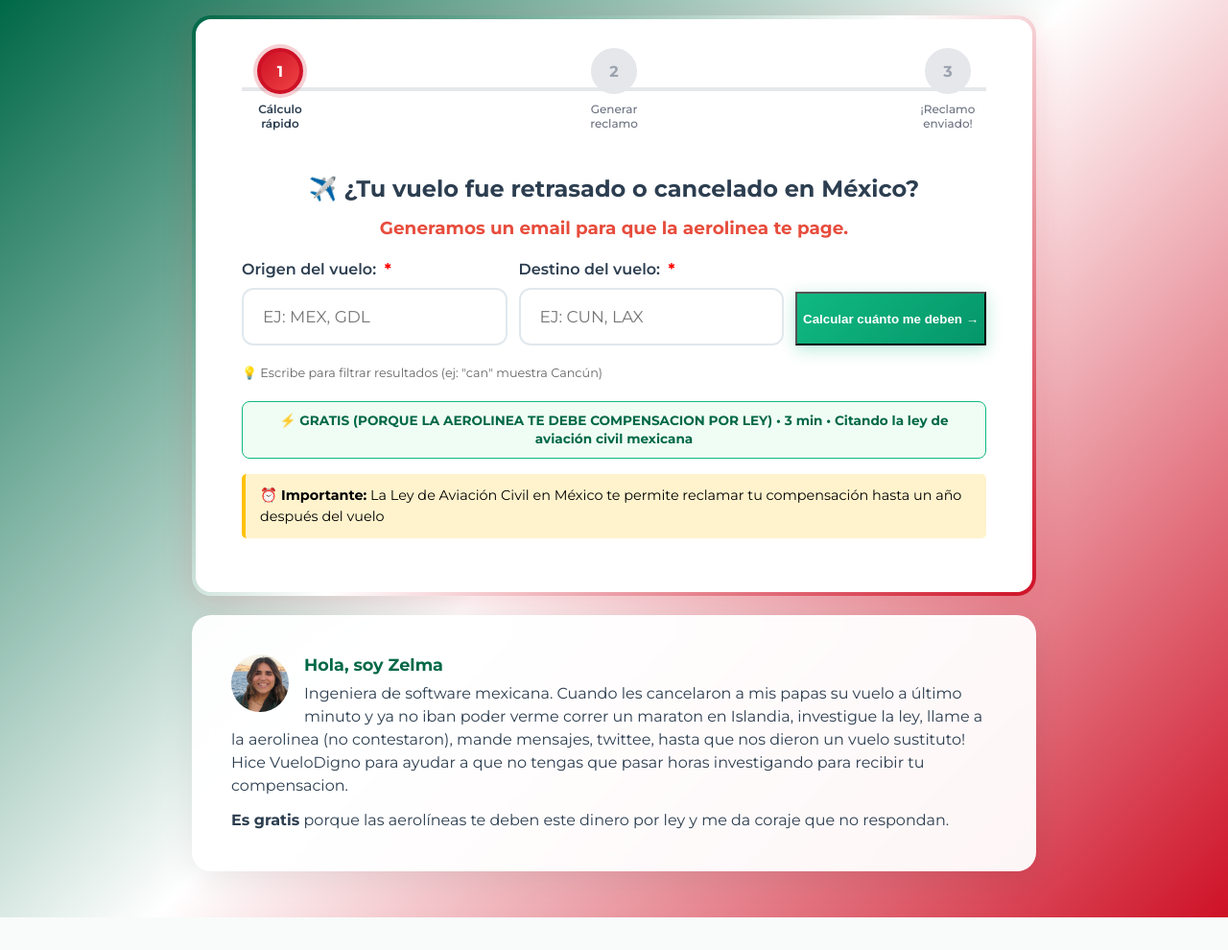
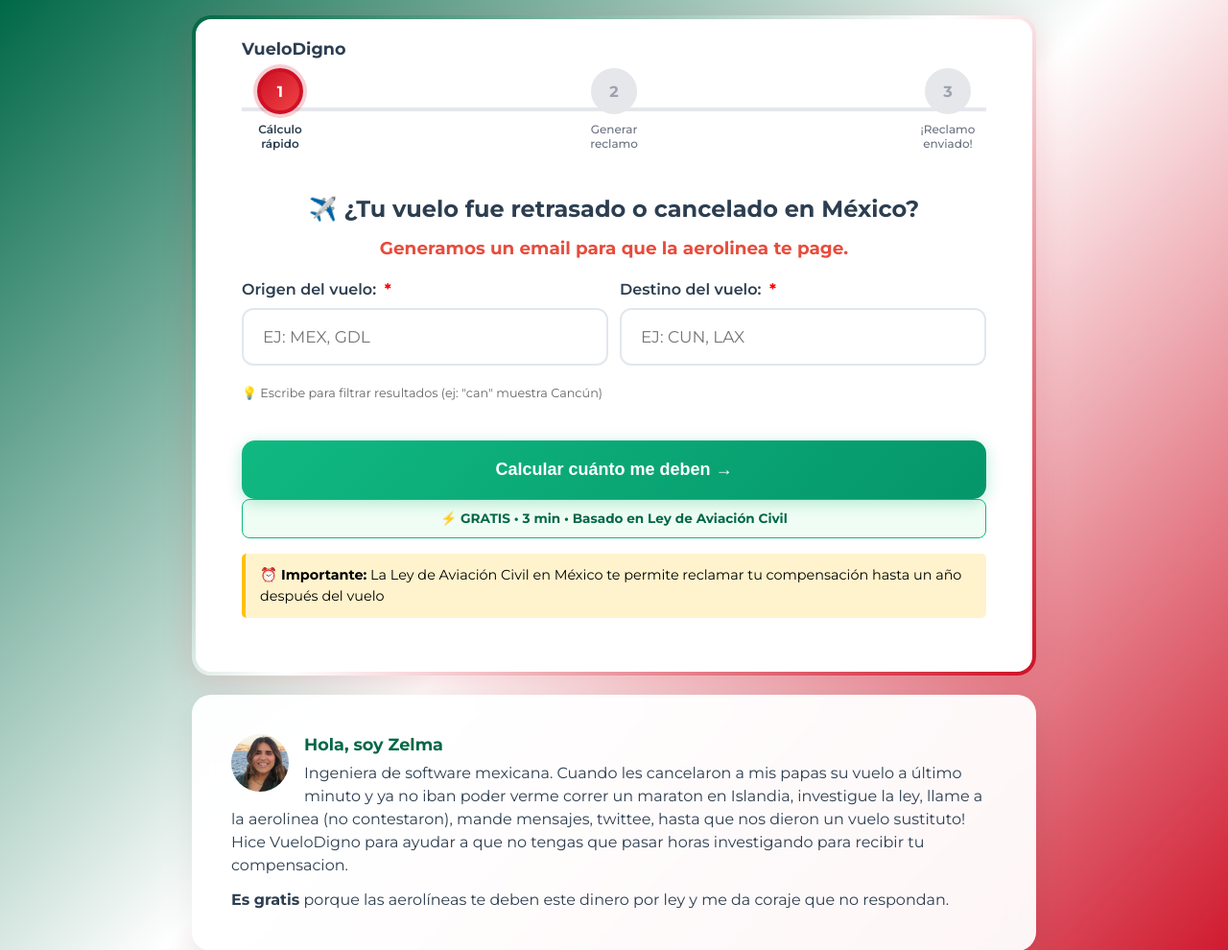
Before and after one commit to zelmag/rentas-claras, a Flask app: page / in a window 1280 px wide. Shown: the top 990 px of the page at 96% size. Before the commit the page ends 956 px from the top, so only its background shows below. Run offline with Flask 3, Linux system fonts and the light colour scheme.

Commit message:
Simplify banner, add VueloDigno branding, restructure page 1 CTA, show compensation on all pages, and increase email border to 12px

```diff
--- a/templates/index.html
+++ b/templates/index.html
@@ -631,7 +631,8 @@
     <div class="container">
         <div class="progress-bar-section">
             <div
-                style="display: flex; justify-content: flex-end; align-items: center; margin-top: 16px; margin-bottom: 10px;">
+                style="display: flex; justify-content: space-between; align-items: center; margin-top: 16px; margin-bottom: 10px;">
+                <span style="font-weight: 700; font-size: 1.1em; color: #2c3e50;">VueloDigno</span>
                 <span style="font-size: 1.5em;" id="compensation-display"></span>
             </div>
             <div class="progress-container">
@@ -678,8 +679,8 @@
         <form action="/preview" method="POST" id="multi-page-form">
 
             <div class="page active" data-page="1">
-                <!-- Origin, Destination, and Button (Side by Side) -->
-                <div style="display: grid; grid-template-columns: 1fr 1fr auto; gap: 12px; margin-bottom: 20px; align-items: end;">
+                <!-- Origin and Destination (Side by Side) -->
+                <div style="display: grid; grid-template-columns: 1fr 1fr; gap: 12px; margin-bottom: 20px;">
                     <div class="form-group" style="margin-bottom: 0;">
                         <label>Origen del vuelo:</label>
                         <input type="text" name="origin" id="origin" list="origin-list" placeholder="Ej: MEX, GDL"
@@ -782,20 +783,20 @@
                         <span class="input-checkmark">✓</span>
                         <div class="error-message" id="destination_error">Código inválido</div>
                     </div>
-
-                    <div style="margin-bottom: 0;">
-                        <button type="button" class="btn-primary" id="next-1" onclick="nextPage()" style="height: 56px;">Calcular cuánto me deben →</button>
-                    </div>
                 </div>
                 <small style="color: #666; font-size: 0.8em; display: block; margin: 0 0 20px 0;">
                     💡 Escribe para filtrar resultados (ej: "can" muestra Cancún)
                 </small>
+
+                <div class="btn-group">
+                    <button type="button" class="btn-primary" id="next-1" onclick="nextPage()">Calcular cuánto me deben →</button>
+                </div>
 
                 <!-- Trust Badge -->
                 <div id="trust-badge-section"
                     style="background: #f0fdf4; padding: 10px 14px; border-radius: 8px; margin-bottom: 16px; text-align: center; border: 1px solid #10b981;">
                     <p style="margin: 0; font-weight: 700; color: #006847; font-size: 0.85em; line-height: 1.4;">
-                        ⚡ GRATIS (PORQUE LA AEROLINEA TE DEBE COMPENSACION POR LEY) • 3 min • Citando la ley de aviación civil mexicana
+                        ⚡ GRATIS • 3 min • Basado en Ley de Aviación Civil
                     </p>
                 </div>
 
@@ -1292,14 +1293,10 @@
                 progressLineFill.style.width = percentage + '%';
             }
 
-            // Display compensation amount - visible on page 1, hidden on other pages
+            // Display compensation amount - visible on all pages after calculation
             if (calculatedCompensation > 0 && compensationDisplay) {
-                if (currentPage === 1) {
-                    compensationDisplay.textContent = `💰 ${formatter.format(calculatedCompensation)}`;
-                    compensationDisplay.style.display = 'inline';
-                } else {
-                    compensationDisplay.style.display = 'none';
-                }
+                compensationDisplay.textContent = `💰 ${formatter.format(calculatedCompensation)}`;
+                compensationDisplay.style.display = 'inline';
             } else if (compensationDisplay) {
                 compensationDisplay.style.display = 'none';
             }
--- a/templates/preview.html
+++ b/templates/preview.html
@@ -88,7 +88,7 @@
             width: 100%;
             min-height: 400px;
             padding: 20px;
-            border: 8px solid #3498db;
+            border: 12px solid #3498db;
             border-radius: 5px;
             /* Use Montserrat for consistency */
             font-family: 'Montserrat', sans-serif;
```
